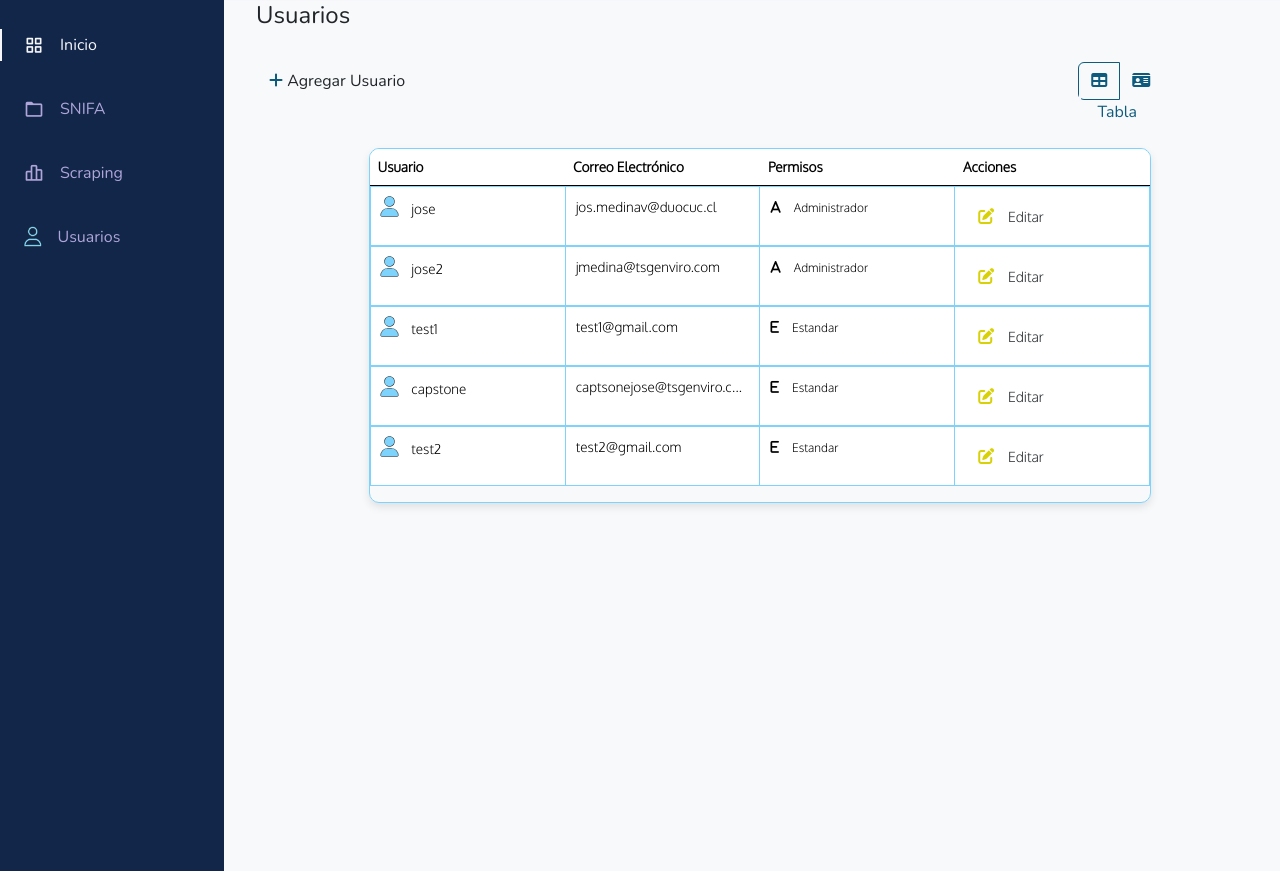
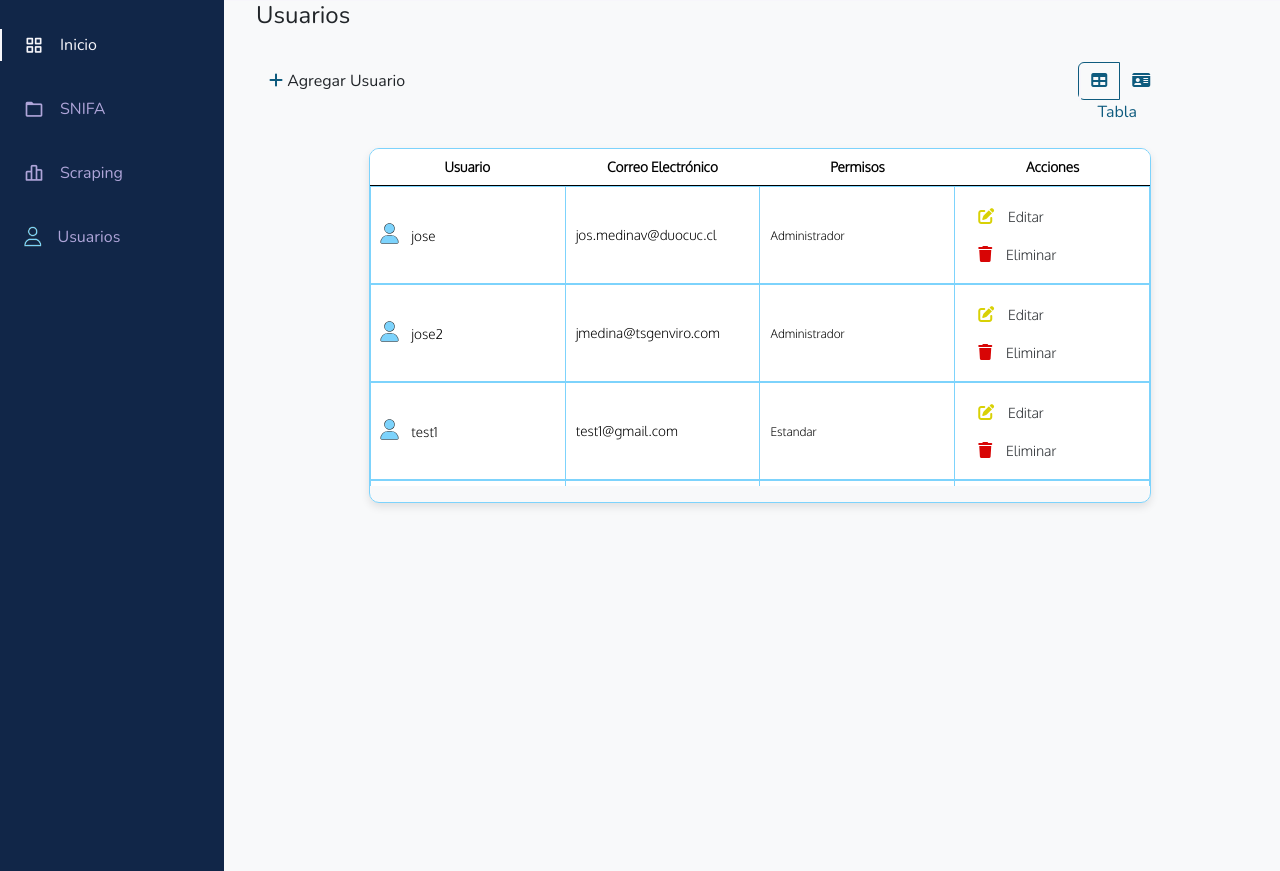
Before and after one commit to joselechuga/capstone-JoseMedina, a Django app: page /add_usuario/ in a window 1280 px wide. Shown: the part 63-934 px from the top of the page. Run offline with Django 5.2, Linux system fonts and the light colour scheme; a user stored in the database is signed in; data comes from the database, SQL or seed files in the repository; both versions use the stored data as it was after the commit; some libraries are stand-ins or nearby versions; some web fonts are replaced.

Commit message:
eliminar exitosamente el usuario

```diff
--- a/odorwatch/static/css/usuarios.css
+++ b/odorwatch/static/css/usuarios.css
@@ -74,6 +74,8 @@ body{
     font-weight: 800;
     font-style: normal;
     font-size: 100%;
+    text-align: center;
+    vertical-align: middle;
 }
 
 .table thead, .table tbody tr {
@@ -94,7 +96,7 @@ body{
 
 .table td {
     padding: 10px;
-    text-align: left;
+    vertical-align: middle;
     border: 0.5px solid #7dd3fc;
 }
 
@@ -120,9 +122,13 @@ body{
 .table tbody tr td .fa-pen-to-square{
     color: #d8d105;
 }
+.table tbody tr td .fa-trash{
+    color: #d80505;
+}
 
+/*CARDS DE USUARIOS*/
 .card{
-    width: 80%;
+    width: 100%;
     display: flex;
     flex-direction: row;
     justify-content: center;
@@ -143,6 +149,25 @@ body{
     -webkit-text-stroke-color: rgb(23, 23, 22);
 }
 
+.botones-card{
+    width: 20%;
+}
+
+.botones-card button .fa-pen-to-square{
+    color: #d8d105;
+    font-size: 80%;
+}
+.botones-card button .fa-trash{
+    color: #d80505;
+    font-size: 80%;
+}
+.botones-card button small{
+    font-size: 60%;
+}
+.botones-card button small{
+    font-size: 60%;
+}
+
 @media (max-width: 825px) {
     .fa-user {
         font-size: 16px;
--- a/odorwatch/templates/add_usuario.html
+++ b/odorwatch/templates/add_usuario.html
@@ -13,7 +13,7 @@
   <h4>Usuarios</h4>
 
   <br>
-
+<!--BOTONES DE VISTA DE DATOS-->
   <div class="container-botones">
     <!-- Button trigger modal -->
     <button type="button" class="btn" data-bs-toggle="modal" data-bs-target="#exampleModal"><i class="fa-solid fa-plus"></i> Agregar Usuario</button>
@@ -31,6 +31,7 @@
   </div>
   <br>
 
+  <!--TABLA DE USUARIOS-->
   <div id="tabla-usuarios" class="container" style="display: block;">
     <div class="table-container">
       <table class="table table-hover">
@@ -50,17 +51,22 @@
               <td class="text-truncate"  style="max-width: 100%;">{{ usuario.email }}</td>
               <td>
                 {% if usuario.is_superuser %}
-                  <i class="fa-solid fa-a"></i>
+                <!--<i class="fa-solid fa-a"></i>-->
                   <small>Administrador</small>
                 {% else %}
-                  <i class="fa-solid fa-e"></i>
+                  <!--<i class="fa-solid fa-e"></i>-->
                   <small>Estandar</small>
                 {% endif %}
               </td>
               <td>
                 <button type="button" class="btn" data-bs-toggle="modal" data-bs-target="#editModal{{ usuario.id }}">
                   <i class="fa-solid fa-pen-to-square"></i>
-                  <small>Editar</small>
+                  <small class="text-truncate" style="max-width: 100%;">Editar</small>
+                </button>
+                <!-- Botón para eliminar usuario -->
+                <button type="button" class="btn" data-bs-toggle="modal" data-bs-target="#deleteModal{{ usuario.id }}">
+                  <i class="fa-solid fa-trash"></i>
+                  <small class="text-truncate" style="max-width: 100%;">Eliminar</small>
                 </button>
               </td>
             </tr>
@@ -108,6 +114,28 @@
                 </div>
               </div>
             </div>
+
+            <!-- Modal de eliminación -->
+            <div class="modal fade" id="deleteModal{{ usuario.id }}" tabindex="-1" aria-labelledby="deleteModalLabel{{ usuario.id }}" aria-hidden="true">
+              <div class="modal-dialog">
+                <div class="modal-content">
+                  <div class="modal-header">
+                    <h1 class="modal-title fs-5" id="deleteModalLabel{{ usuario.id }}">Eliminar Usuario</h1>
+                    <button type="button" class="btn-close" data-bs-dismiss="modal" aria-label="Close"></button>
+                  </div>
+                  <div class="modal-body">
+                    <p>¿Estás seguro de que deseas eliminar al usuario <strong>{{ usuario.username }}</strong>?</p>
+                  </div>
+                  <div class="modal-footer">
+                    <button type="button" class="btn btn-secondary" data-bs-dismiss="modal">Cancelar</button>
+                    <form method="post" action="{% url 'delete_usuario' usuario.id %}">
+                      {% csrf_token %}
+                      <button type="submit" class="btn btn-danger">Eliminar</button>
+                    </form>
+                  </div>
+                </div>
+              </div>
+            </div>
           {% endfor %}
         </tbody>
       </table>
@@ -116,6 +144,7 @@
 
   <br>
 
+<!--CONTENEDOR DE TARJETAS-->
   <div id="container-cards-user" class="container-cards-user" style="display: none;">
     <div class="row row-cols-1 row-cols-md-3 g-4">
       {% for usuario in usuarios %}
@@ -134,13 +163,26 @@
             <small>
               <strong>Permisos: </strong>
               {% if usuario.is_superuser %}
-              <i class="fa-solid fa-a"></i>
+              <!--<i class="fa-solid fa-a"></i>-->
               <small>Administrador</small>
               {% else %}
-                <i class="fa-solid fa-e"></i>
+                <!--<i class="fa-solid fa-e"></i>-->
                 <small>Estandar</small>
               {% endif %}
             </small>
+          </div>
+          <div class="botones-card">
+            <span>
+              <button type="button" class="btn" data-bs-toggle="modal" data-bs-target="#editModal{{ usuario.id }}">
+                <i class="fa-solid fa-pen-to-square"></i>
+                <small>Editar</small>
+              </button>
+              <!-- Botón para eliminar usuario -->
+              <button type="button" class="btn" data-bs-toggle="modal" data-bs-target="#deleteModal{{ usuario.id }}">
+                <i class="fa-solid fa-trash"></i>
+                <small>Eliminar</small>
+              </button>
+            </span>
           </div>
         </div>
       </div>
--- a/odorwatch/urls.py
+++ b/odorwatch/urls.py
@@ -19,5 +19,6 @@ urlpatterns = [
     path('ejecuciones/', views.mostrar_ejecuciones, name='mostrar_ejecuciones'),
     path('add_usuario/', views.add_usuario, name='add_usuario'),
     path('edit_usuario/<int:user_id>/', views.edit_usuario, name='edit_usuario'),
+    path('delete_usuario/<int:user_id>/', views.delete_usuario, name='delete_usuario'),
 
 ]
--- a/odorwatch/views.py
+++ b/odorwatch/views.py
@@ -18,6 +18,7 @@ from .models import Cliente,UnidadFiscalizable,Documento, Coincidencias
 import signal
 from django.contrib.auth.models import User
 from .forms import UserForm
+from django.contrib import messages
 
 # Variable global para almacenar el PID del proceso
 process_pid = None
@@ -254,3 +255,12 @@ def edit_usuario(request, user_id):
         form = UserForm(instance=user)
 
     return render(request, 'add_usuario.html', {'form': form, 'usuarios': User.objects.all()})
+
+@user_passes_test(is_superuser)
+def delete_usuario(request, user_id):
+    user = get_object_or_404(User, id=user_id)
+    if request.method == 'POST':
+        user.delete()
+        messages.success(request, f'Usuario {user.username} eliminado exitosamente.')
+        return redirect('add_usuario')
+    return render(request, 'add_usuario.html', {'usuarios': User.objects.all()})
```
Also changed, not shown: db.sqlite3.
